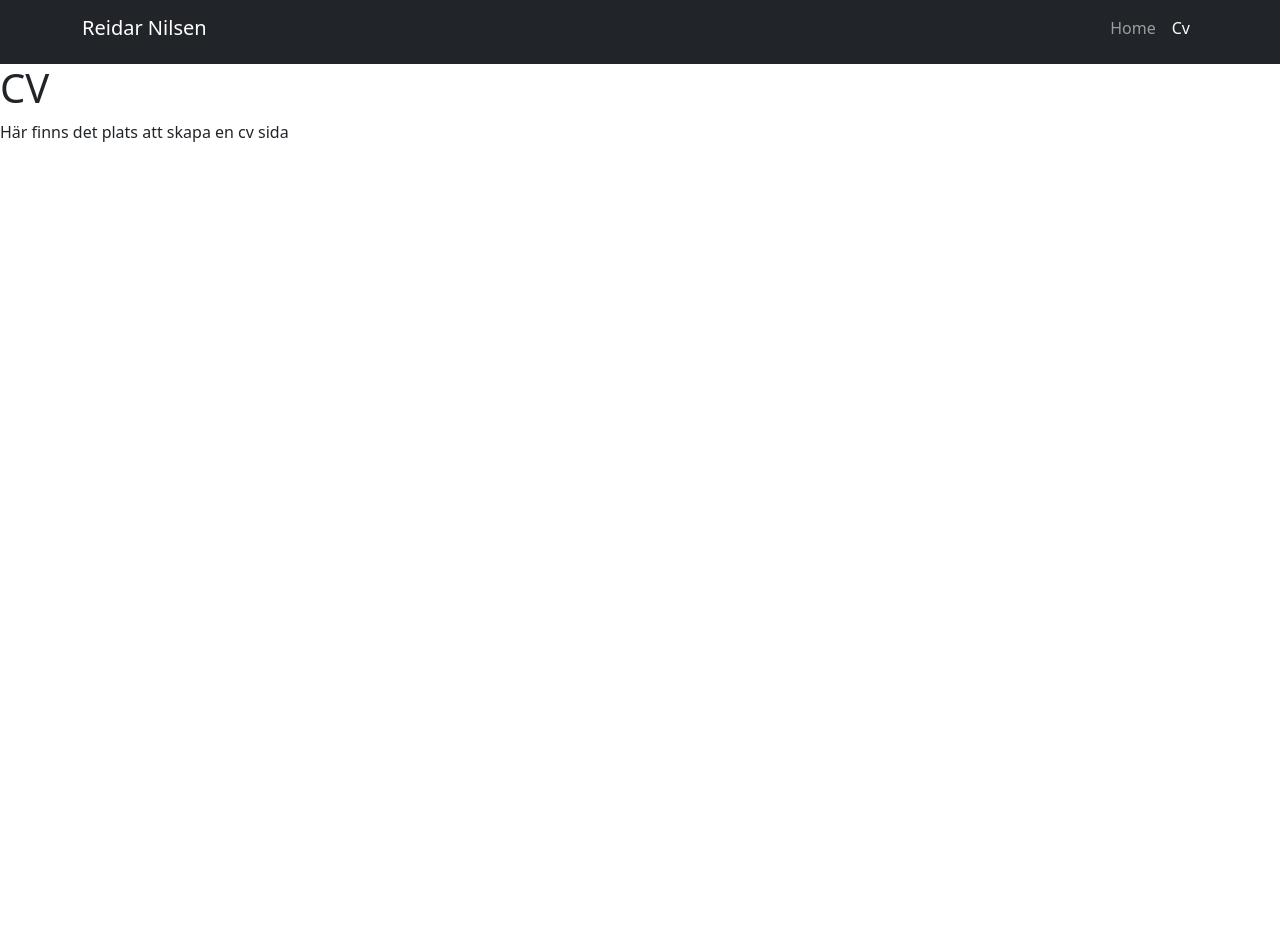
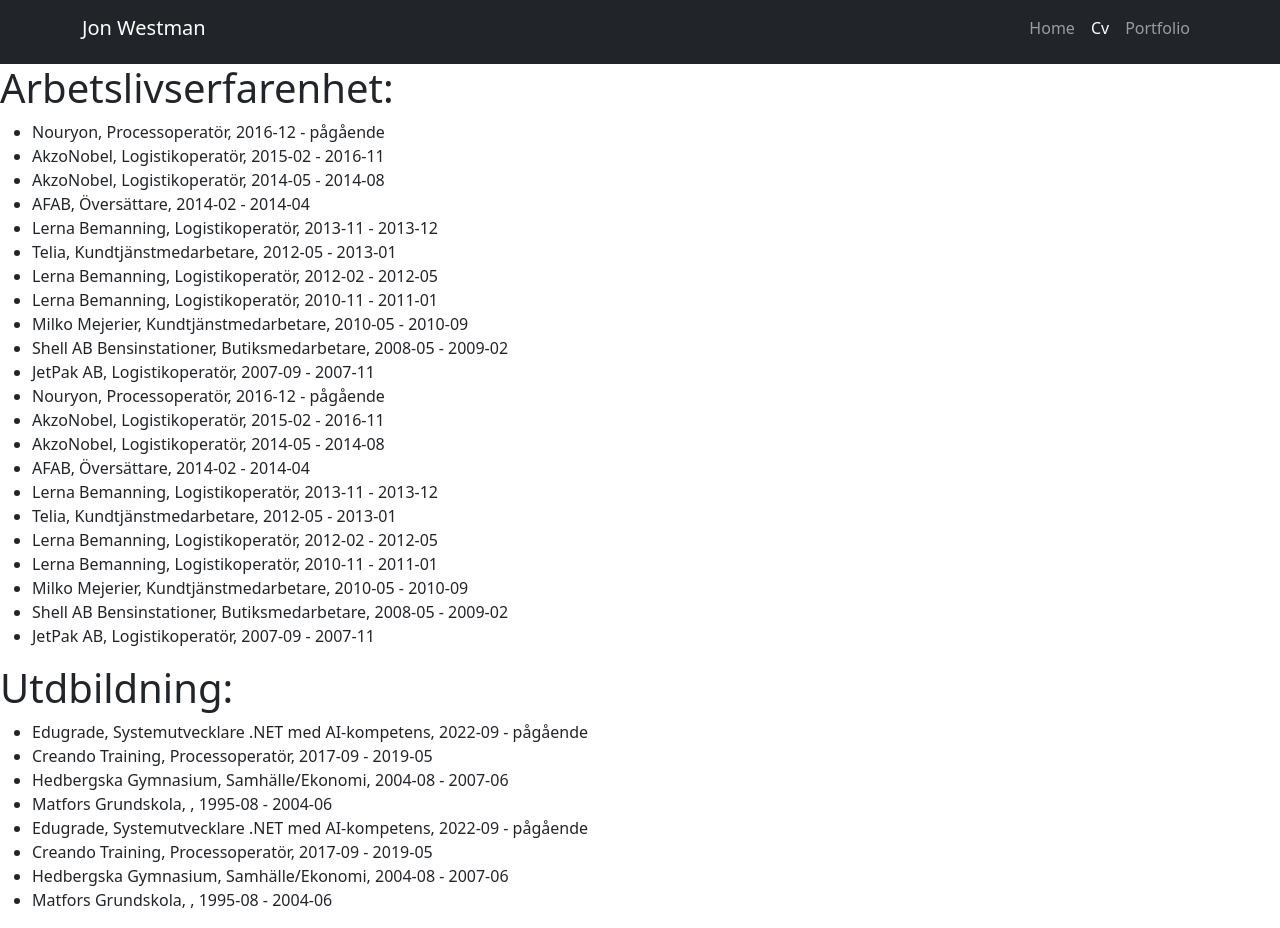
Before and after one commit to jonwestman/jwpage, a React (Create React App) app: page /#/cv in a window 1280 px wide. Before the commit the page ends 800 px from the top, so only its background shows below. Built offline with nearby package versions, Linux system fonts and the light colour scheme.

Commit message:
Uppdated version with additional features

```diff
--- /dev/null
+++ b/public/education.json
@@ -0,0 +1,26 @@
+[
+    {
+        "name" : "Edugrade",
+        "position" : "Systemutvecklare .NET med AI-kompetens",
+        "startdatum" : "2022-09",
+        "slutdatum" : "pågående"
+    },
+    {
+        "name" : "Creando Training",
+        "position" : "Processoperatör",
+        "startdatum" : "2017-09",
+        "slutdatum" : "2019-05"
+    },
+    {
+        "name" : "Hedbergska Gymnasium",
+        "position" : "Samhälle/Ekonomi",
+        "startdatum" : "2004-08",
+        "slutdatum" : "2007-06"
+    },
+    {
+        "name" : "Matfors Grundskola",
+        "position" : "",
+        "startdatum" : "1995-08",
+        "slutdatum" : "2004-06"
+    }
+]
--- /dev/null
+++ b/public/resume.json
@@ -0,0 +1,68 @@
+[
+    {
+        "name" : "Nouryon",
+        "position" : "Processoperatör",
+        "startdatum" : "2016-12",
+        "slutdatum" : "pågående"
+    },
+    {
+        "name" : "AkzoNobel",
+        "position" : "Logistikoperatör",
+        "startdatum" : "2015-02",
+        "slutdatum" : "2016-11"
+    },
+    {
+        "name" : "AkzoNobel",
+        "position" : "Logistikoperatör",
+        "startdatum" : "2014-05",
+        "slutdatum" : "2014-08"
+    },
+    {
+        "name" : "AFAB",
+        "position" : "Översättare",
+        "startdatum" : "2014-02",
+        "slutdatum" : "2014-04"
+    },
+    {
+        "name" : "Lerna Bemanning",
+        "position" : "Logistikoperatör",
+        "startdatum" : "2013-11",
+        "slutdatum" : "2013-12"
+    },
+    {
+        "name" : "Telia",
+        "position" : "Kundtjänstmedarbetare",
+        "startdatum" : "2012-05",
+        "slutdatum" : "2013-01"
+    },
+    {
+        "name" : "Lerna Bemanning",
+        "position" : "Logistikoperatör",
+        "startdatum" : "2012-02",
+        "slutdatum" : "2012-05"
+    },
+    {
+        "name" : "Lerna Bemanning",
+        "position" : "Logistikoperatör",
+        "startdatum" : "2010-11",
+        "slutdatum" : "2011-01"
+    },
+    {
+        "name" : "Milko Mejerier",
+        "position" : "Kundtjänstmedarbetare",
+        "startdatum" : "2010-05",
+        "slutdatum" : "2010-09"
+    },
+    {
+        "name" : "Shell AB Bensinstationer",
+        "position" : "Butiksmedarbetare",
+        "startdatum" : "2008-05",
+        "slutdatum" : "2009-02"
+    },
+    {
+        "name" : "JetPak AB",
+        "position" : "Logistikoperatör",
+        "startdatum" : "2007-09",
+        "slutdatum" : "2007-11"
+    }
+]
--- a/src/App.js
+++ b/src/App.js
@@ -2,18 +2,24 @@
 import { NavbarComponent } from "./components/NavBar.js";
 import { HomeComponent } from "./components/Home.js";
 import { CvComponent } from "./components/Cv.js";
-import {BrowserRouter as Router, HashRouter, Route, Routes} from "react-router-dom"
+import {PortfolioComponent} from './components/Portfolio.js';
+import {BrowserRouter as Router, HashRouter, Route, Routes} from "react-router-dom";
 import 'bootstrap/dist/css/bootstrap.min.css';
 import './App.css';
+import { SecretComponent } from './components/Secret';
 
 export default function App() {
   return (
+    <div>
     <HashRouter>
     <NavbarComponent/>
       <Routes>
         <Route path="/" element={<HomeComponent/>} />
         <Route path="/cv" element={<CvComponent/>} />
+        <Route path="/portfolio" element={<PortfolioComponent/>} />
       </Routes>
   </HashRouter>
+  <SecretComponent/>
+  </div>
   )
 }
--- a/src/components/Cv.js
+++ b/src/components/Cv.js
@@ -1,11 +1,61 @@
 import React from "react"
 import { Container } from "react-bootstrap"
 
-export const CvComponent = () => {
+
+export let CvComponent = () => {
+    function GetWorkExp(){
+        fetch('resume.json'
+        ,{
+            headers : {
+              'Content-Type': 'application/json',
+              'Accept': 'application/json'
+             }
+          })
+            .then(res => {
+                return res.json();
+            })
+            .then(data => {
+                data.forEach(element => {
+                    const markup = `<li>${element.name},  ${element.position},  ${element.startdatum} - ${element.slutdatum}</li>`;
+
+
+                    document.querySelector('#work').insertAdjacentHTML('beforeend', markup)
+                });
+            })
+            .catch(error => console.log(error));
+        };
+        GetWorkExp();
+
+        function GetEduData(){
+            fetch('education.json'
+            ,{
+                headers : {
+                  'Content-Type': 'application/json',
+                  'Accept': 'application/json'
+                 }
+              })
+            .then(res => {
+                return res.json();
+            })
+            .then(data => {
+                data.forEach(element => {
+                    const markup = `<li>${element.name},  ${element.position},  ${element.startdatum} - ${element.slutdatum}</li>`;
+
+
+                    document.querySelector('#edu').insertAdjacentHTML('beforeend', markup)
+                });
+            })
+            .catch(error => console.log(error));
+        };
+        GetEduData();
+
     return (
-       <div>
-        <h1>CV</h1>
-        <p>Här finns det plats att skapa en cv sida</p>
-       </div>
-            )
+        <div id ="resume">
+            <h1>Arbetslivserfarenhet:</h1>
+            <ul id="work"></ul>
+
+            <h1>Utdbildning:</h1>
+            <ul id="edu"></ul>
+        </div>
+    )
 }
--- a/src/components/Home.js
+++ b/src/components/Home.js
@@ -1,11 +1,12 @@
-import React from "react"
-import { Container } from "react-bootstrap"
+import React from "react";
+import { Container } from "react-bootstrap";
 
 export const HomeComponent = () => {
     return (
         <div>
             <h1>Startsida</h1>
             <p>Här kommer välkomstsidan att ligga</p>
+            <button>A button</button>
         </div>
     )
 }
--- a/src/components/NavBar.js
+++ b/src/components/NavBar.js
@@ -7,12 +7,13 @@
     return (
         <Navbar display="flex"  bg="dark" variant="dark" expand="sm" className="pb-3">
         <Container>
-          <Navbar.Brand>Reidar Nilsen</Navbar.Brand>
+          <Navbar.Brand>Jon Westman</Navbar.Brand>
           <Navbar.Toggle aria-controls="basic-navbar-nav" />
           <Navbar.Collapse id="basic-navbar-nav">
             <Nav className="ms-auto">
               <Nav.Link as={NavLink} to="/">Home</Nav.Link>
               <Nav.Link as={NavLink} to="/cv">Cv</Nav.Link>
+              <Nav.Link as={NavLink} to="/portfolio">Portfolio</Nav.Link>
             </Nav>
           </Navbar.Collapse>
         </Container>
--- /dev/null
+++ b/src/components/Portfolio.js
@@ -0,0 +1,33 @@
+import { useEffect, useState } from 'react';
+
+export const PortfolioComponent = () => {
+    function loadRepositories(){
+        fetch('https://api.github.com/users/jonwestman/repos')
+        .then((response) => response.json())
+        .then((data) => {
+        setRepositories([...repos, data]);
+        });
+    }
+
+    const [repos, setRepositories] = useState([]);
+    useEffect(() => {loadRepositories();
+    }, []); //dependency array which prevents method from autoloading api
+
+
+    if(repos.length === 0){
+        return <p>Loading...</p>
+    }
+
+    return (
+        <div id="portfolio">
+            <h1>Portfolio</h1>
+            <ul>
+                {repos[0].map((repo) => {
+                    return <li key={repo.id}>{repo.name} - {repo.description}</li>
+                })}
+            </ul>
+        </div>
+    );
+
+}
+//<button disabled={isLoading} onClick={loadActivity}>Load another</button>
--- /dev/null
+++ b/src/components/Secret.js
@@ -0,0 +1,22 @@
+import React, {useState} from "react";
+import {Modal, Button} from "react-bootstrap";
+
+// Easter Egg nr 1
+
+const myKey = "jon";
+
+export const SecretComponent = () =>{
+    let keyInput = ""
+
+    document.addEventListener("keydown", (key) => {
+        keyInput += key.key
+        if(myKey === keyInput){
+            // Modal goes here
+        }
+        else{
+            setTimeout(() =>{
+                keyInput = ""
+            },2000)
+        }
+    })
+}
```
Also changed, not shown: src/components/AboutMe.js (added, +11 -0 lines), src/components/Contact.js (added, +11 -0 lines), src/components/Secret2.js (added, +18 -0 lines), src/components/Secrets.js (deleted).
